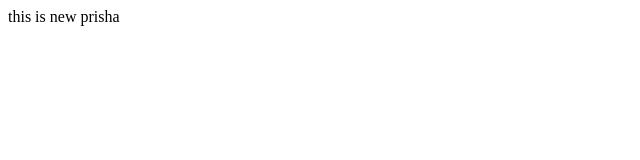
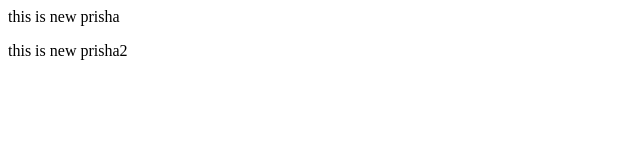
Before and after one commit to sarkhediyaprince63-bit/prisha1, a plain HTML site: page index.html in a window 1280 px wide. Shown: the whole page, without its empty margins (0-640 px from the left). Drawn offline with Linux system fonts and the light colour scheme.

Commit message:
new prisha2 branch add

```diff
--- a/index.html
+++ b/index.html
@@ -1 +1,2 @@
 <p>this is new prisha</p>
+<p>this is new prisha2</p>
```
